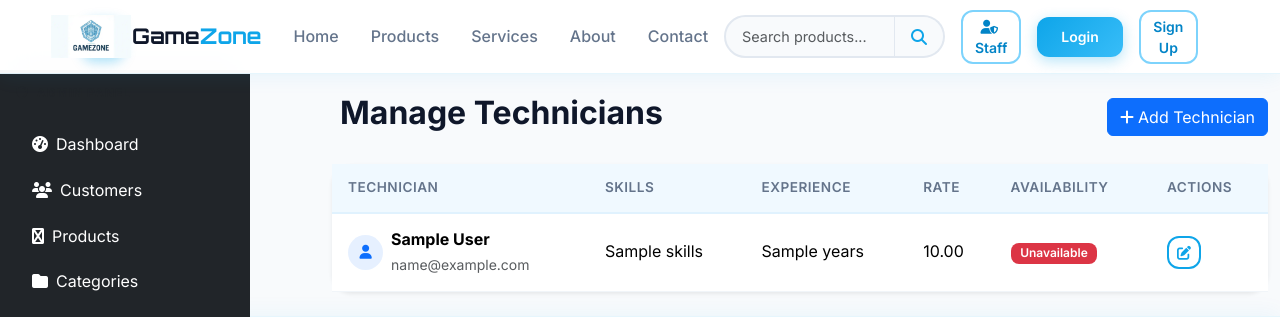
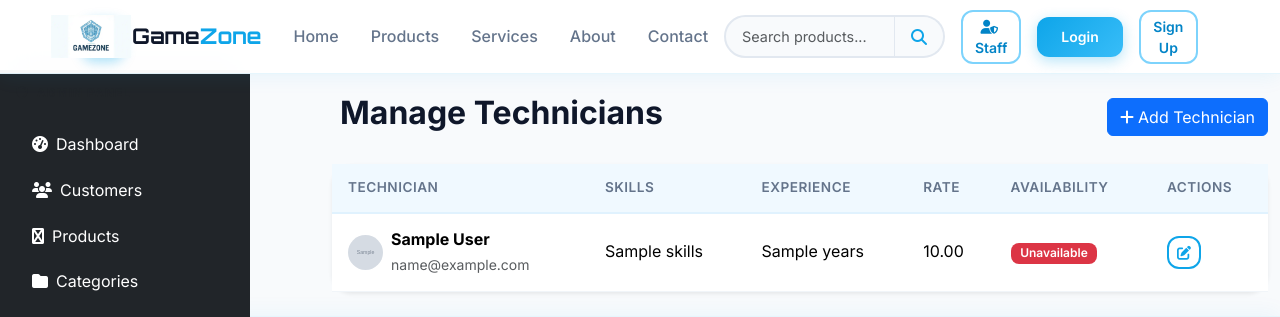
Before and after one commit to ahmaduni000/GAMING-S, a Python web app: template gaming_store/app/templates/admin/technicians.html in a window 1280 px wide. Shown: the top 317 px of the page. Run offline with Jinja, Linux system fonts and the light colour scheme; the template is opened without the code that fills it: most values are stand-ins (such as "Sample title", 1, 10 or a date in 2020); grey boxes marked "Sample" are stand-in pictures.

Commit message:
Add technician profile image to admin technicians list

```diff
--- a/gaming_store/app/templates/admin/technicians.html
+++ b/gaming_store/app/templates/admin/technicians.html
@@ -34,9 +34,13 @@
                                 <tr>
                                     <td>
                                         <div class="d-flex align-items-center">
+                                            {% if tech.user.profile_image and tech.user.profile_image != 'default.png' %}
+                                            <img src="{{ url_for('static', filename='uploads/profiles/' + tech.user.profile_image) }}" alt="{{ tech.user.full_name }}" class="rounded-circle me-2" style="width:35px;height:35px;object-fit:cover;">
+                                            {% else %}
                                             <div class="bg-primary bg-opacity-10 rounded-circle d-flex align-items-center justify-content-center me-2" style="width:35px;height:35px;">
                                                 <i class="fas fa-user text-primary small"></i>
                                             </div>
+                                            {% endif %}
                                             <div>
                                                 <strong>{{ tech.user.full_name }}</strong>
                                                 <br><small class="text-muted">{{ tech.user.email }}</small>
```
